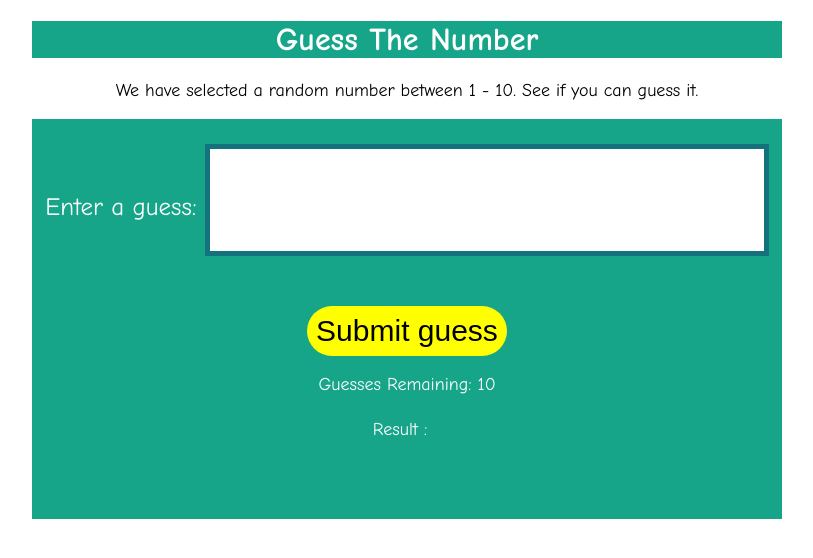
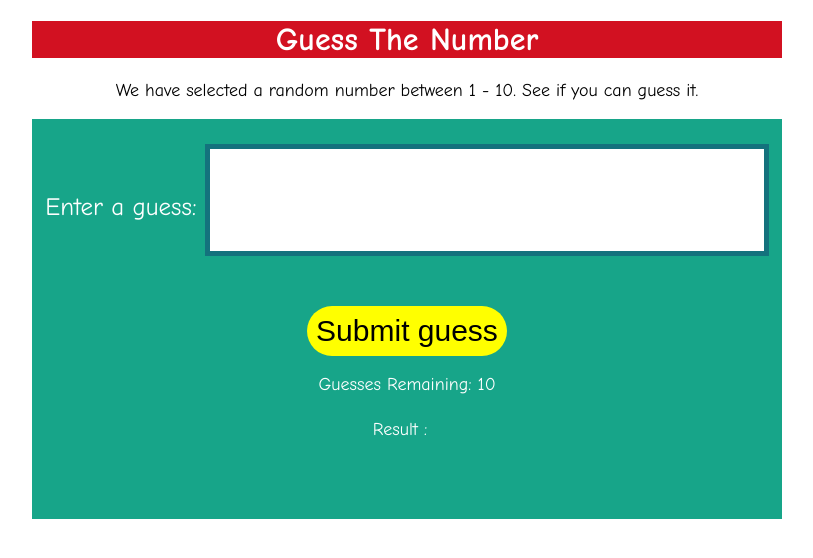
Before and after one commit to lovelymondays/guessingGame, a plain HTML site: page index.html in a window 1280 px wide. Shown: the whole page, without its empty margins (233-1046 px from the left). Drawn offline with Linux system fonts and the light colour scheme.

Commit message:
Update index.html

```diff
--- a/index.html
+++ b/index.html
@@ -11,7 +11,7 @@
         font-family: "Comic Sans MS", "Comic Sans", cursive;
     }
     h1 {
-        background-color: #17A589 ;
+        background-color: #d21121 ;
         color: #fff;
         text-align: center;
         width: 750px;
```
